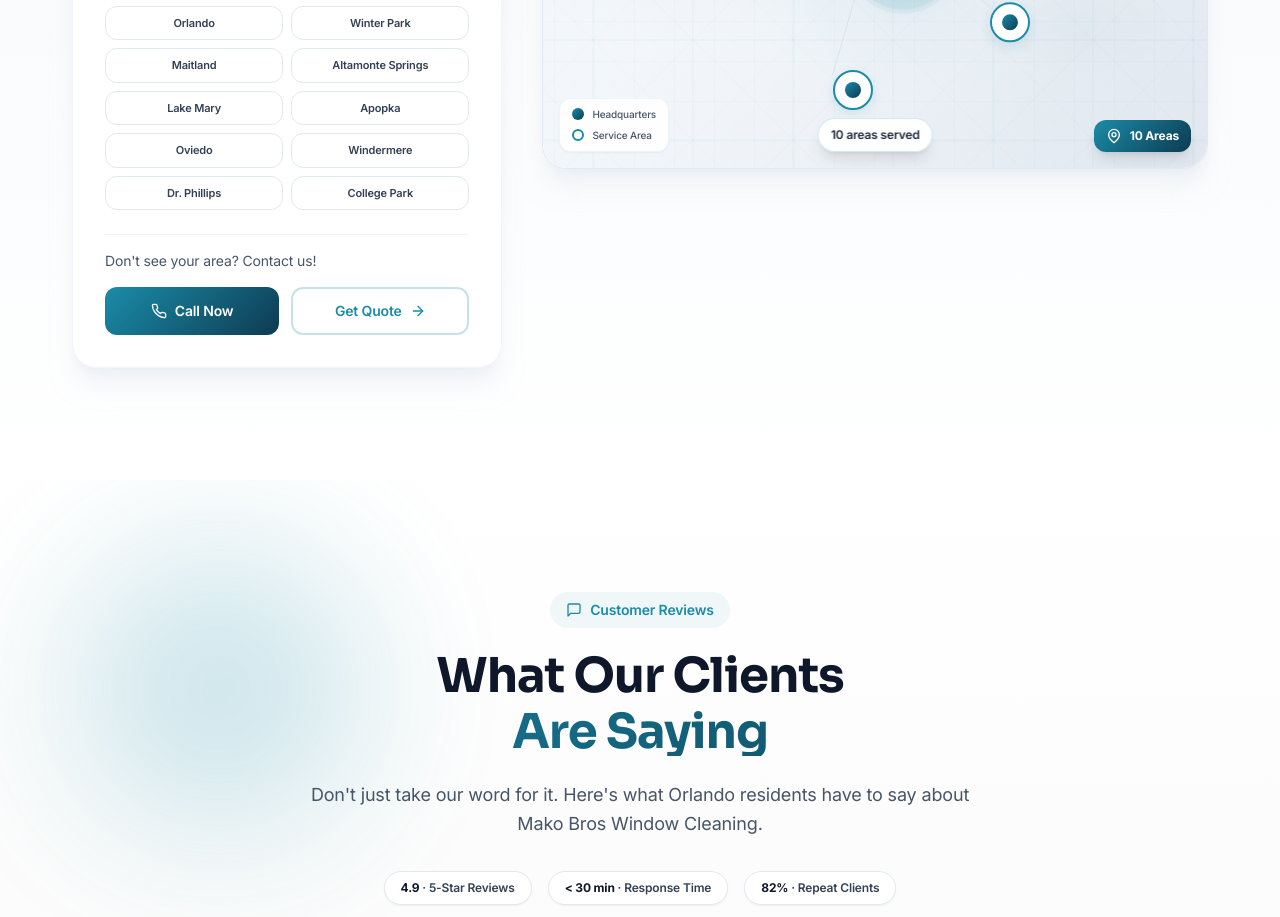
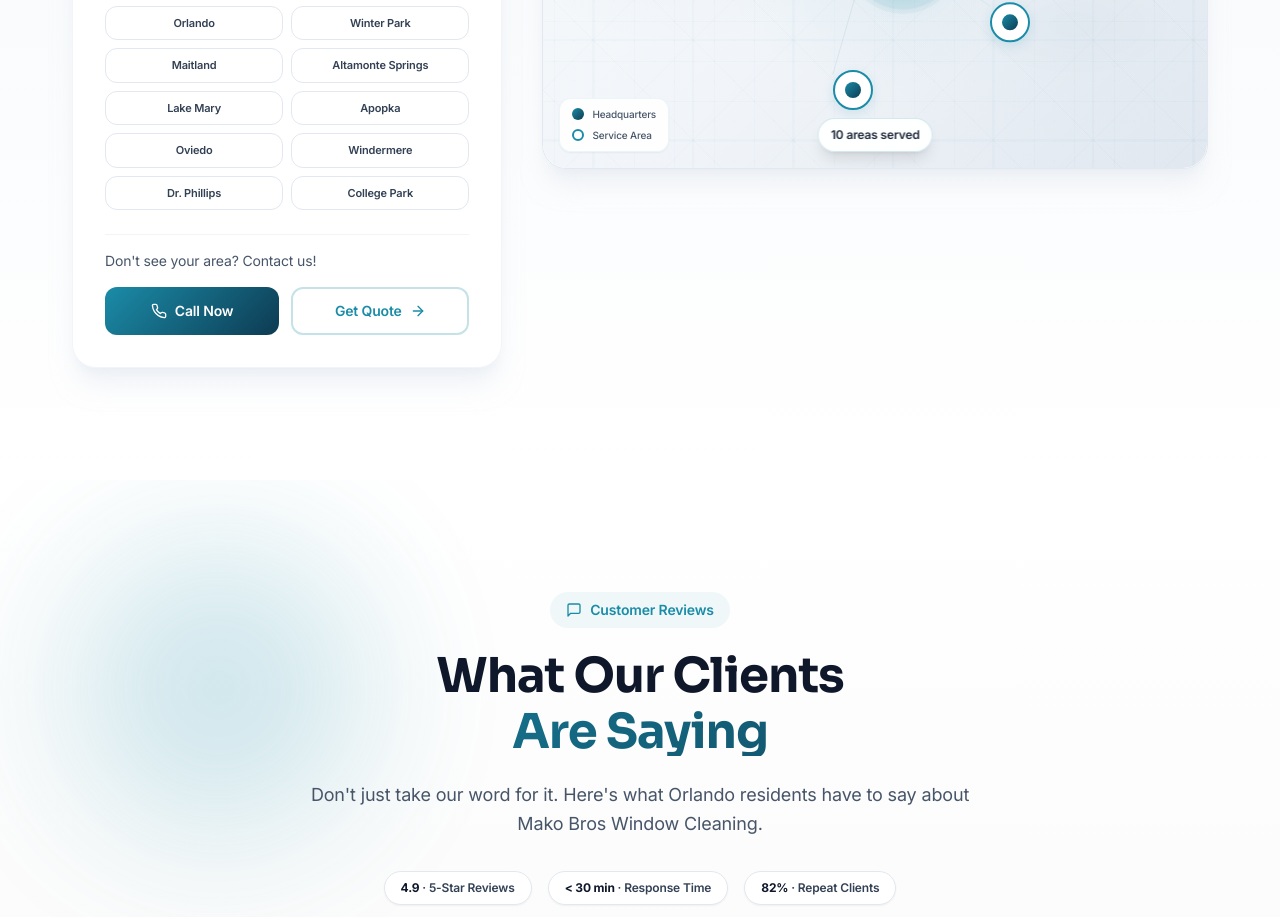
Before and after one commit to Bogdan0002/elevaris.io, a Next.js app: page /p/mako-bros-window-cleaning in a window 1280 px wide. Shown: the part 9020-9937 px from the top of the page. Built offline with nearby package versions, Linux system fonts and the light colour scheme.

Commit message:
Improve mobile service areas map layout

```diff
--- a/components/templates/cleaning/v1/sections/ServiceAreaMap.tsx
+++ b/components/templates/cleaning/v1/sections/ServiceAreaMap.tsx
@@ -43,10 +43,17 @@
   }
 
   // Show fewer pins on mobile to reduce crowding
-  const maxPins = isMobile ? 2 : 6
-  const pinPositions = areas
+  const maxPins = isMobile ? 4 : 6
+  const mobileRing = [
+    { x: 50, y: 20, delay: 0.1 },
+    { x: 80, y: 50, delay: 0.2 },
+    { x: 50, y: 80, delay: 0.3 },
+    { x: 20, y: 50, delay: 0.4 },
+  ]
+  const pinPositions = (isMobile ? mobileRing : areas
     .slice(0, maxPins)
-    .map((_, index) => getPosition(index, Math.min(areas.length, maxPins)))
+    .map((_, index) => getPosition(index, Math.min(areas.length, maxPins))))
+    .slice(0, maxPins)
 
   const labelPositions = useMemo(
     () =>
@@ -319,27 +326,7 @@
         </div>
       </motion.div>
 
-      {/* Area count badge - bottom right - smaller on mobile */}
-      <motion.div
-        className="absolute bottom-2 md:bottom-4 right-2 md:right-4 z-40"
-        initial={{ opacity: 0, x: 10 }}
-        animate={{ opacity: 1, x: 0 }}
-        transition={{ delay: 1.5 }}
-      >
-        <div
-          className="px-2 py-1.5 md:px-3 md:py-2 rounded-lg md:rounded-xl shadow-lg"
-          style={{
-            background: `linear-gradient(135deg, ${primaryColor}, ${accentColor})`,
-          }}
-        >
-          <div className="flex items-center gap-1.5 md:gap-2">
-            <MapPin className="w-3 h-3 md:w-4 md:h-4 text-white" />
-            <span className="text-white text-[10px] md:text-xs font-bold">
-              {areas.length} Areas
-            </span>
-          </div>
-        </div>
-      </motion.div>
+      {/* Area count badge removed (centered badge used instead) */}
     </div>
   )
 }
```
